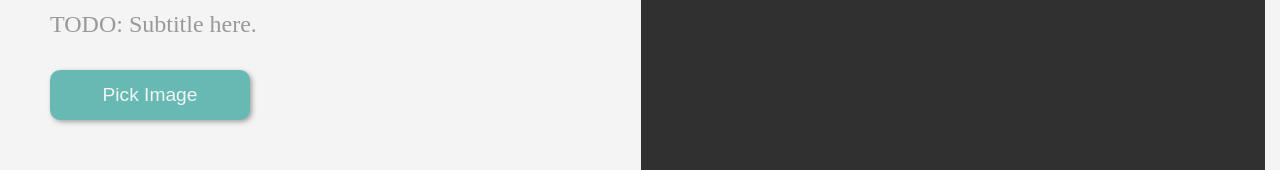
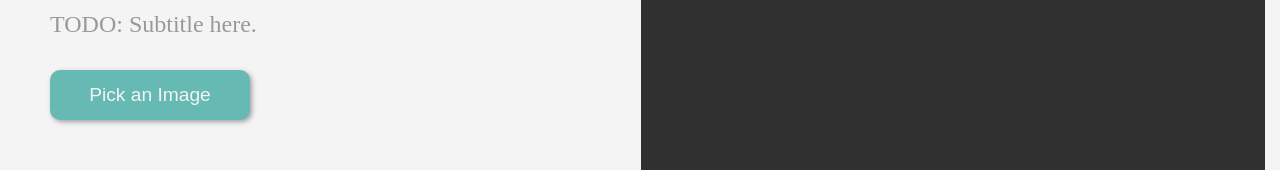
Before and after one commit to KCanCan/KCanCan-Frontend-W, a React (Create React App) app: page / in a window 1280 px wide. Shown: the part 253-423 px from the top of the page. Built offline with nearby package versions, Linux system fonts and the light colour scheme; the HTML template or start-up script is replaced by a standard one.

Commit message:
built button for picking img

```diff
--- a/src/components/PickImageButton.js
+++ b/src/components/PickImageButton.js
@@ -4,22 +4,29 @@ import styles from "../styles/PickImageButton.module.css";
 
 export default function PickImageButton({ setImage }) {
   const fileInput = useRef();
-  const handleSetNode = (node) => {
+
+  function handleSetNode(node) {
     fileInput.current = node;
-  };
+  }
+
+  function handleChangeImage(e) {
+    setImage(e.target.files[0]);
+  }
+
+  function handleClick() {
+    fileInput.current.click();
+  }
   return (
     <>
       <input
         accept="image/*"
         style={{ display: "none" }}
         type="file"
-        ref={(node) => handleSetNode(node)}
+        ref={handleSetNode}
+        onChange={handleChangeImage}
       />
-      <button
-        className={styles.pick_button}
-        onClick={() => fileInput.current.click()}
-      >
-        Pick Image
+      <button className={styles.pick_button} onClick={handleClick}>
+        Pick an Image
       </button>
     </>
   );
```
